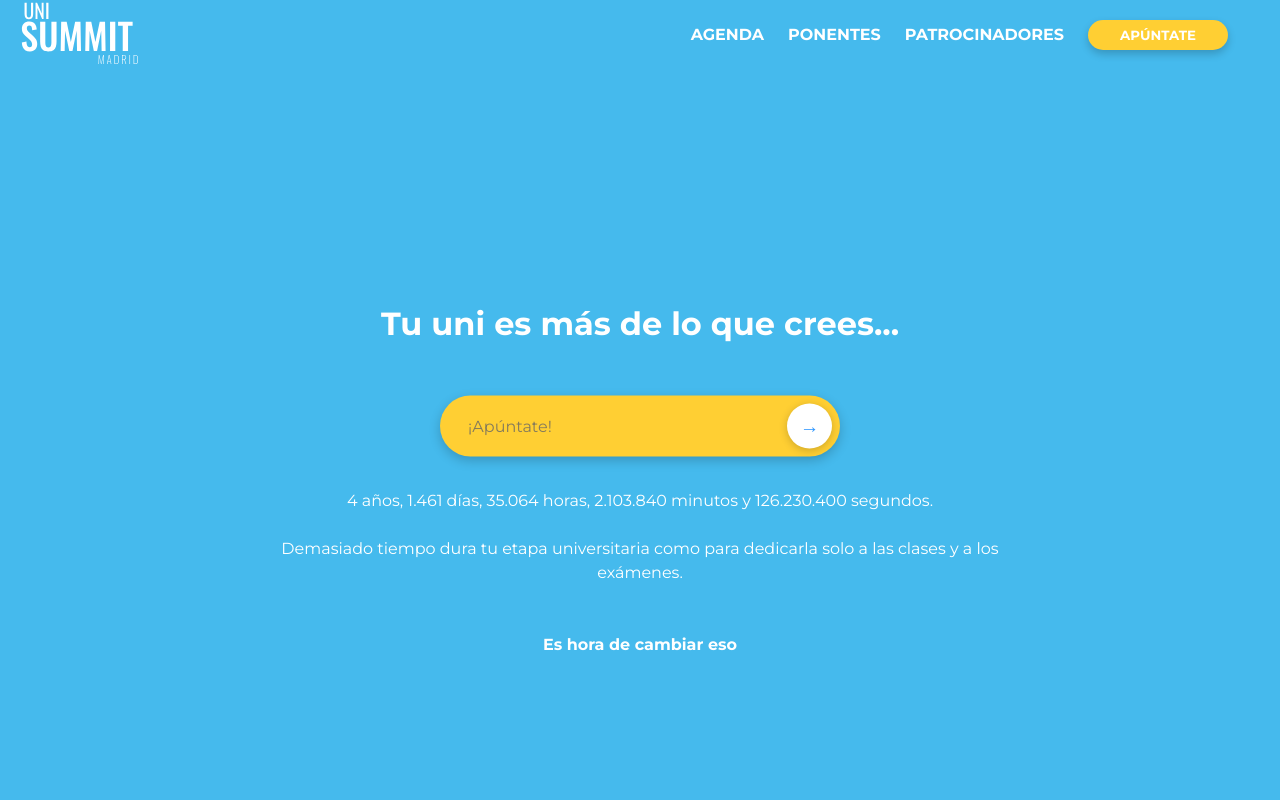
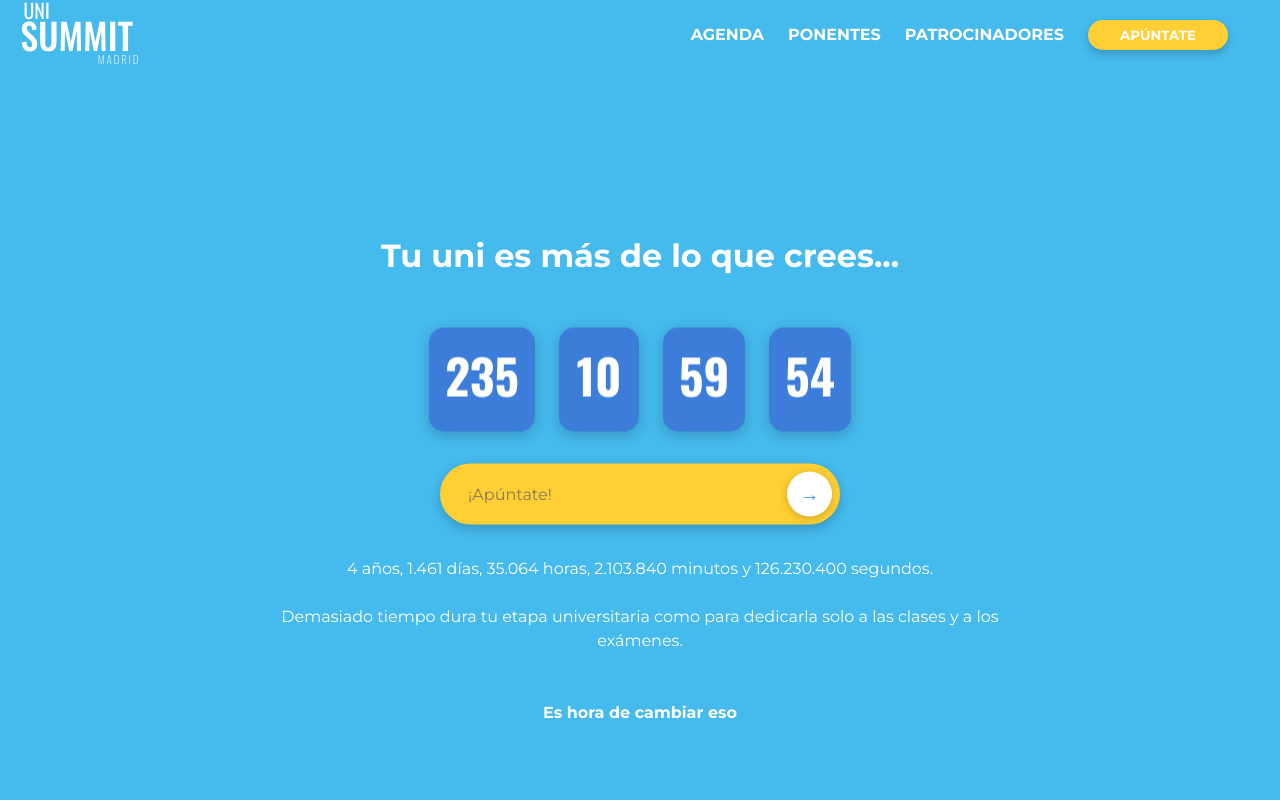
Before and after one commit to openuc3massociation/univ_summit, a React (Vite) app: page / in a window 1280 px wide. Shown: the top 800 px of the page. Built offline with nearby package versions, Linux system fonts and the light colour scheme.

Commit message:
Added countdown

```diff
--- a/src/components/Hero.tsx
+++ b/src/components/Hero.tsx
@@ -1,11 +1,53 @@
-import React, { FC } from "react";
+import React, { FC, useEffect, useState } from "react";
 import logo from "../assets/UniSummitLetrasBlancas.png";
 import "../index.css";
 
-const Hero: FC = () => (
-  <section className="hero">
+const Hero: FC = () => {
+  const [timeLeft, setTimeLeft] = useState({
+    days: 0,
+    hours: 0,
+    minutes: 0,
+    seconds: 0
+  });
+
+  useEffect(() => {
+    const targetDate = new Date('2026-03-12T00:00:00').getTime();// Fecha a cambiar)
+
+    const interval = setInterval(() => {
+      const now = new Date().getTime();
+      const difference = targetDate - now;
+
+      if (difference > 0) {
+        const days = Math.floor(difference / (1000 * 60 * 60 * 24));
+        const hours = Math.floor((difference % (1000 * 60 * 60 * 24)) / (1000 * 60 * 60));
+        const minutes = Math.floor((difference % (1000 * 60 * 60)) / (1000 * 60));
+        const seconds = Math.floor((difference % (1000 * 60)) / 1000);
+
+        setTimeLeft({ days, hours, minutes, seconds });
+      }
+    }, 1000);
+
+    return () => clearInterval(interval);
+  }, []);
+
+  return (
+    <section className="hero">
     <div className="content">
       <h1>Tu uni es más de lo que crees...</h1>
+      <div className="countdown">
+        <div className="countdown-item">
+          <span className="countdown-number">{timeLeft.days}</span>
+        </div>
+        <div className="countdown-item">
+          <span className="countdown-number">{timeLeft.hours}</span>
+        </div>
+        <div className="countdown-item">
+          <span className="countdown-number">{timeLeft.minutes}</span>
+        </div>
+        <div className="countdown-item">
+          <span className="countdown-number">{timeLeft.seconds}</span>
+        </div>
+      </div>
       <div className="email-container">
         <input type="email" placeholder="¡Apúntate!" className="email-input" />
         <button className="email-button">
@@ -20,6 +62,7 @@ const Hero: FC = () => (
       <p className="cta">Es hora de cambiar eso</p>
     </div>
   </section>
-);
+  );
+};
 
 export default Hero;
--- a/src/index.css
+++ b/src/index.css
@@ -91,13 +91,6 @@ button { cursor: pointer; border: none;}
   background-color: #45BAED;
 }
 
-.overlay {
-  position: absolute;
-  inset: 0;
-  background: linear-gradient(to bottom, #ffcc00b3,  #3399ffb3);
-  z-index: 0;
-}
-
 .content {
   position: absolute;
   top: 50%;
@@ -173,6 +166,33 @@ button { cursor: pointer; border: none;}
   font-weight: bold;
 }
 
+.countdown{
+  display: flex;
+  justify-content: center;
+  gap: 1.5rem;
+  margin: 2rem 0;
+  flex-wrap: wrap;
+}
+
+.countdown-item {
+  background-color: #3D7DDA;
+  border-radius: 15px;
+  padding: 1.5rem 1rem;
+  min-width: 80px;
+  text-align: center;
+  backdrop-filter: blur(10px);
+  box-shadow: 0 4px 15px rgba(0, 0, 0, 0.2);
+}
+
+.countdown-number {
+  display: block;
+  font-size: 3rem;
+  font-weight: bold;
+  font-family: 'Oswald', sans-serif;
+  color: #fff;
+  line-height: 1;
+  margin-bottom: 0.5rem;
+}
 
 
 /* About Section */
```
